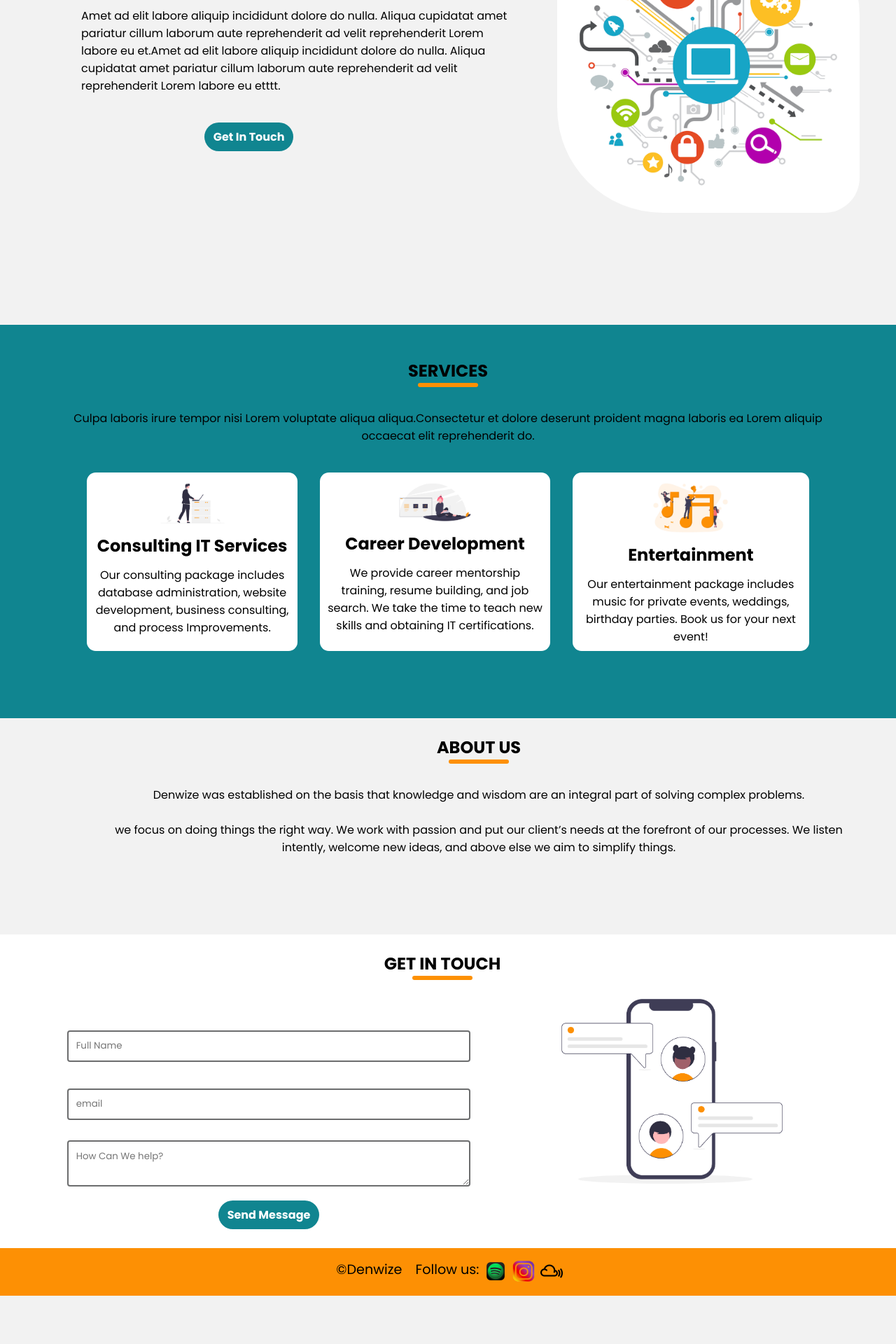
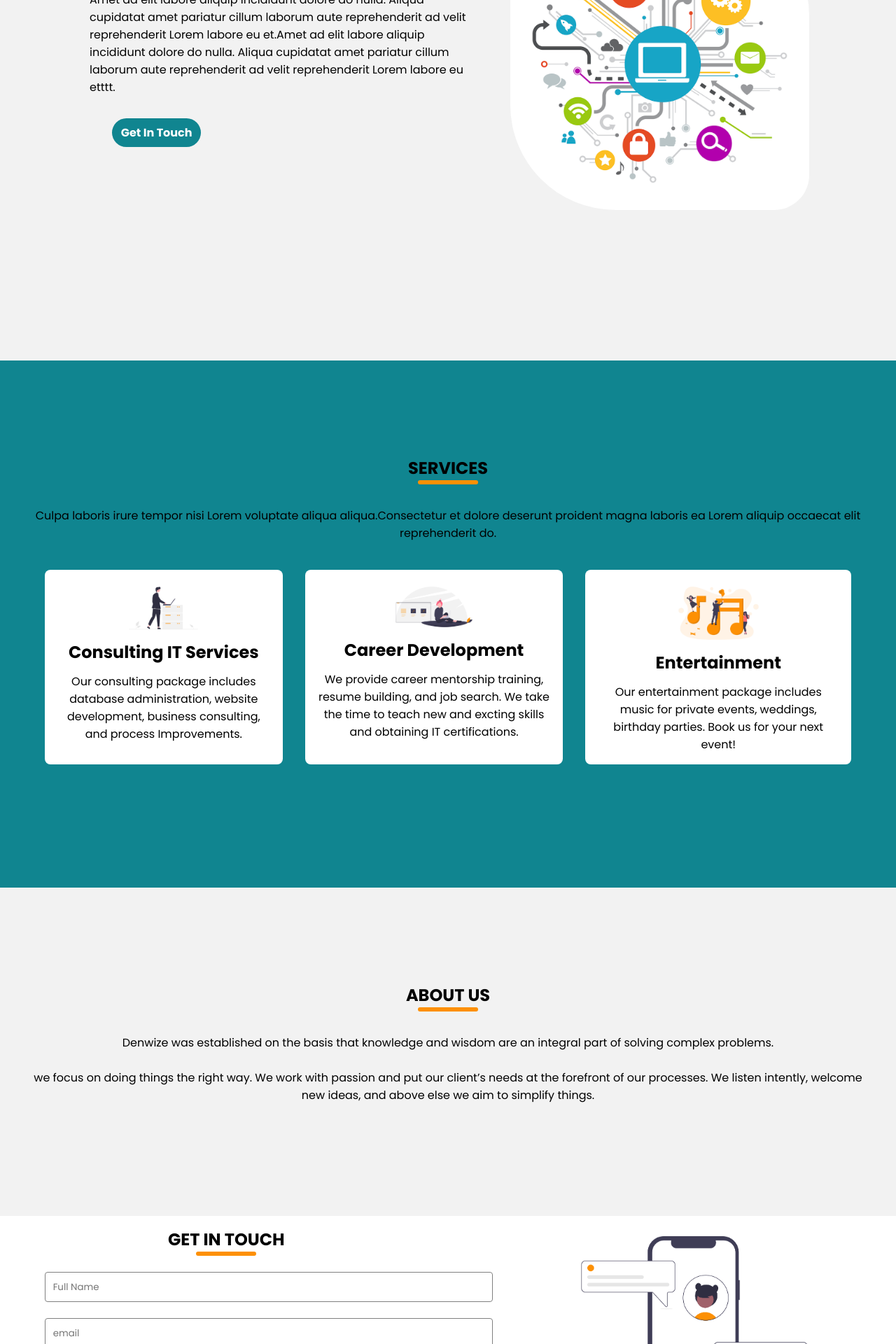
Before and after one commit to gustaveH/denwize2-0, a React (Create React App) app: page / in a window 1280 px wide. Shown: the part 320-2240 px from the top of the page at 70% size. Before the commit the page ends 2171 px from the top, so only its background shows below. Built offline with nearby package versions, Linux system fonts and the light colour scheme.

Commit message:
multiple changes

```diff
--- a/src/App.scss
+++ b/src/App.scss
@@ -34,7 +34,7 @@
     padding: 0;
   }
   section {
-    padding: 3em 2em;
+    padding: 4em 3em;
     text-align: center;
   }
 }
@@ -212,68 +212,40 @@ body {
 
 // End NAVBAR
 
-// Start Landing Page //
+//start of landing page
 .main-page {
-  margin-top: 2em;
+  align-items: center;
+  .left-column {
     .landing-text {
-    color: var(--mainBlack);
-    font-size: 2.1em;
-    letter-spacing: 0.1em;
       text-transform: uppercase;
+      font-weight: bold;
+      letter-spacing: 0.3em;
+      margin-top: 0.8em;
     }
     .landing-paragraph {
-    color: var(--mainBlack);
+      margin-top: 0.8em;
     }
     .landing-image {
-    margin: 2em;
-    width: 80%;
-    height: 85%;
-    border-radius: 50px 150px;
+      width: 70%;
     }
   }
-@media only screen and (min-width: 1080px) {
-  .container {
-    width: 1080px;
-    margin: 0 auto;
-  }
-  section {
-    padding: 10em 1em;
-  }
-  .main-page .container {
-    display: flex;
-    justify-content: space-between;
-    text-align: left;
-  }
-  .main-page {
-    .left-column {
-      margin: 5em 2em 0 1em;
-    }
   .landing-image {
-      width: 40%;
-      margin: 0 -3em;
-    }
-    .left-column {
-      margin-right: 3em;
-      padding-right: 4em;
-    }
-    .landing-paragraph {
-      padding: 0.5em 0;
-    }
-    .get-in-touch {
-      margin: 0 9em;
-    }
+    width: 85%;
+    border-radius: 50px 150px;
+    margin-top: 2em;
   }
 }
 
-// End of landing page //
+// end of landing page
 
-//Card//
+//Card
 .card {
+  padding: 0.5em;
   background: var(--mainWhite);
   margin: 1em;
-  padding: 0.5em;
+  padding: 1em;
   border: 0.5em;
-  border-radius: 0.8em;
+  border-radius: 0.5em;
   .image-avatar {
     width: 40%;
     border-radius: 0.5em;
@@ -281,132 +253,28 @@ body {
   .card-service {
     margin-bottom: 0.5em;
   }
-}
-
-// Start of services //
-.service-page {
-  padding: 4em;
-
-  background: var(--thirdColor);
-  .container {
-    padding: 0.5em;
-  }
-  .service-text {
-    margin-bottom: 1em;
-  }
-
-  .services-cards {
-    padding: 0.5em;
+  &:hover {
+    transition: background-color 0.5s ease;
+    background-color: var(--secondaryColor);
   }
 }
-@media only screen and (min-width: 768px) {
-  .services-cards {
-    display: flex;
+// end of card
+
+// start of services
+section.service-page {
+  background: var(--thirdColor);
+
+  .service-text {
+    margin-bottom: 1.5em;
   }
 }
-
-// End of services //
-// About us //
-.about-us {
-  padding: 4em;
-  margin: 0.5em 3em 3em;
-}
-@media only screen and (min-width: 768px) {
-  .about-us {
-    padding: 3em;
-    margin: 0 6em 4em;
-  }
-}
-
-// Start of Contact
-.contact {
+// end of services
+// start of contact
+section.contact {
   background: var(--mainWhite);
   .chat-picture img {
-    width: 25em;
+    width: 80%;
   }
-  label {
-    display: block;
-    font-size: 2em;
-    margin-bottom: 0.5em;
-  }
-  input,
-  textarea {
-    width: 100%;
-    padding: 0.8em;
-    margin-bottom: 1em;
-    border-radius: 0.3em;
-    border: 2px solid var(--grey);
-    box-sizing: border-box;
-  }
-  .submit-button {
-    margin-top: -2em;
-  }
-}
-@media only screen and (min-width: 768px) {
-  .contact {
-    position: relative;
-    padding: 14em;
-
-    .container {
-      display: flex;
-    }
-    .get-in-touch {
-      position: absolute;
-      top: 3em;
-      left: 1em;
-    }
-    .chat-picture {
-      position: absolute;
-      right: 4em;
-      top: 4em;
-      width: 40%;
-      height: 60%;
-    }
-    .get-in-touch {
-      position: absolute;
-
-      right: 2em;
-    }
-    .contact-form {
-      position: absolute;
-      left: 6em;
-      top: 8em;
-      width: 45%;
-      height: 60%;
-    }
-  }
-}
-// end of conatct
-// start of djziza
-.dj-ziza {
-  .container {
-    margin-top: -2em;
-  }
-  .dj-logo {
-    width: 40%;
-  }
-  .dj-header {
-    padding: 0.5em;
-    margin-top: 4em;
-  }
-  .dj-links {
-    width: 100%;
-    .spotify,
-    .mixcloud {
-      display: inline;
-      width: 8%;
-      padding: 0em;
-      margin: 0.8em;
-      cursor: pointer;
-    }
-    .listen-links {
-      font-size: 1em;
-    }
-  }
-}
-
-.dj-form {
-  padding: 1.5em;
   label {
     display: block;
     font-size: 1.2em;
@@ -417,35 +285,71 @@ body {
     width: 100%;
     padding: 0.8em;
     margin-bottom: 1em;
-    border-radius: 0.8em;
-    border: 1px solid var(--grey);
+    border-radius: 0.3em;
+    border: 1px solid grey;
     box-sizing: border-box;
   }
 }
-// end of djziza
+// end of contact
+
 // start of footer
 .footer {
-  background: var(--tangerine);
-  position: relative;
+  background: var(--grey);
+  color: white;
   text-align: center;
+  padding: 0.5em;
 
   .text-footer {
-    font-size: 1.2em;
-    position: relative;
-    display: inline;
     margin: 0.5em;
-    right: 3em;
-    top: 0.8em;
+  }
+}
+@media only screen and (min-width: 850px) {
+  .container {
+    margin: 0 auto;
+  }
+  section {
+    padding: 10em 3em;
   }
 
-  img {
-    width: 2em;
+  .main-page .container {
+    display: flex;
+    justify-content: space-between;
+    text-align: left;
+  }
+  .left-column {
+    margin: 3em 3em 0 5em;
+  }
+  .home-image {
+    width: 200%;
+    margin-bottom: 3em;
+  }
+  .left-column {
+    margin-top: 5em;
+  }
+  .services-cards {
+    display: flex;
+  }
+  section.contact {
     position: relative;
-    z-index: 3;
-    margin-right: 0.5em;
-    cursor: pointer;
-    bottom: 0em;
-    left: 7em;
-    bottom: 0.8em;
+    height: auto;
+    .get-in-touch {
+      position: absolute;
+      top: 2.5em;
+      left: 15em;
+    }
+    .chat-picture {
+      position: absolute;
+      width: 40%;
+      right: 2em;
+      top: 0;
+      height: 100%;
+    }
+    .contact-form {
+      position: absolute;
+      margin: 1em;
+      top: 4em;
+      width: 50%;
+      bottom: 0;
     }
   }
+}
--- a/src/components/Card.js
+++ b/src/components/Card.js
@@ -2,10 +2,12 @@ import React from 'react';
 const Card = (props) => {
   return (
     <div className='card'>
-      <img alt='Avatar' src={props.avatar} className='image-avatar' />
-      <div>
-        <h1 className='card-service'>{props.service}</h1>
-        <p className='card-message'>{props.message}</p>
+      <div className='card-content'>
+        <img alt='Avatar' src={props.avatar} className='image-avatar' />
+        <div>
+          <h1 className='card-service'>{props.service}</h1>
+          <p className='card-message'>{props.message}</p>
+        </div>
       </div>
     </div>
   );
--- a/src/components/Footer.js
+++ b/src/components/Footer.js
@@ -6,21 +6,9 @@ import SpotifyFooter from '../images/spotify-footer.png';
 
 const Footer = () => {
   return (
-    <div className='footer'>
-      <p className='text-footer'>&copy;Denwize</p>
-      <p className='text-footer'>Follow us:</p>
-      <div className='footer-social'>
-        <a href='https://open.spotify.com/user/vm01elqhvak78e24ds1bk5rhc'>
-          <img src={SpotifyFooter} alt='Spotify' />
-        </a>
-        <a href='https://www.instagram.com/iamdjziza/'>
-          <img src={Instagram} alt='Spotify' />
-        </a>
-        <a href='https://www.mixcloud.com/djziza/'>
-          <img src={MixcloudFooter} alt='Spotify' />
-        </a>
-      </div>
-    </div>
+    <footer className='footer'>
+      <p className='text-footer'>&copy;Denwize {new Date().getFullYear()}</p>
+    </footer>
   );
 };
 
--- a/src/components/LandingPage.js
+++ b/src/components/LandingPage.js
@@ -24,11 +24,13 @@ const LandingPage = () => {
               </Link>
             </div>
           </div>
-          <img
-            src={landingImage}
-            className='landing-image'
-            alt="<a href='https://www.freepik.com/vectors/background'>Background vector created by rawpixel.com - www.freepik.com</a>"
-          />
+          <div className='home-image'>
+            <img
+              className='landing-image'
+              src={landingImage}
+              alt="<a href='https://www.freepik.com/vectors/background'>Background vector created by rawpixel.com - www.freepik.com</a>"
+            />
+          </div>
         </div>
       </section>
     </>
--- a/src/components/Services.js
+++ b/src/components/Services.js
@@ -10,12 +10,17 @@ const Services = () => {
     <>
       <section className='service-page' id='/services'>
         <div className='container'>
-          <HeaderText headerLine='services' />
-          <p className='service-text'>
-            Culpa laboris irure tempor nisi Lorem voluptate aliqua
-            aliqua.Consectetur et dolore deserunt proident magna laboris ea
-            Lorem aliquip occaecat elit reprehenderit do.
-          </p>
+          <div className='services-header'>
+            <HeaderText headerLine='services' />
+          </div>
+          <div className='service-text'>
+            <p>
+              Culpa laboris irure tempor nisi Lorem voluptate aliqua
+              aliqua.Consectetur et dolore deserunt proident magna laboris ea
+              Lorem aliquip occaecat elit reprehenderit do.
+            </p>
+          </div>
+
           <div className='services-cards'>
             <Card
               className='cards'
@@ -23,12 +28,14 @@ const Services = () => {
               service='Consulting IT Services'
               message='Our consulting package includes database administration, website development, business consulting, and process Improvements.'
             />
+
             <Card
               className='cards'
               avatar={WebdevAvatar}
               service='Career Development'
-              message='We provide career mentorship training, resume building, and job search. We take the time to teach new skills and obtaining IT certifications.'
+              message='We provide career mentorship training, resume building, and job search. We take the time to teach new and excting skills and obtaining IT certifications. '
             />
+
             <Card
               className='cards'
               avatar={MusicAvatar}
```
Also changed, not shown: 1 other file (tests, documents, lock files or other folders). Lines whose indentation alone changed are shown as unchanged.
